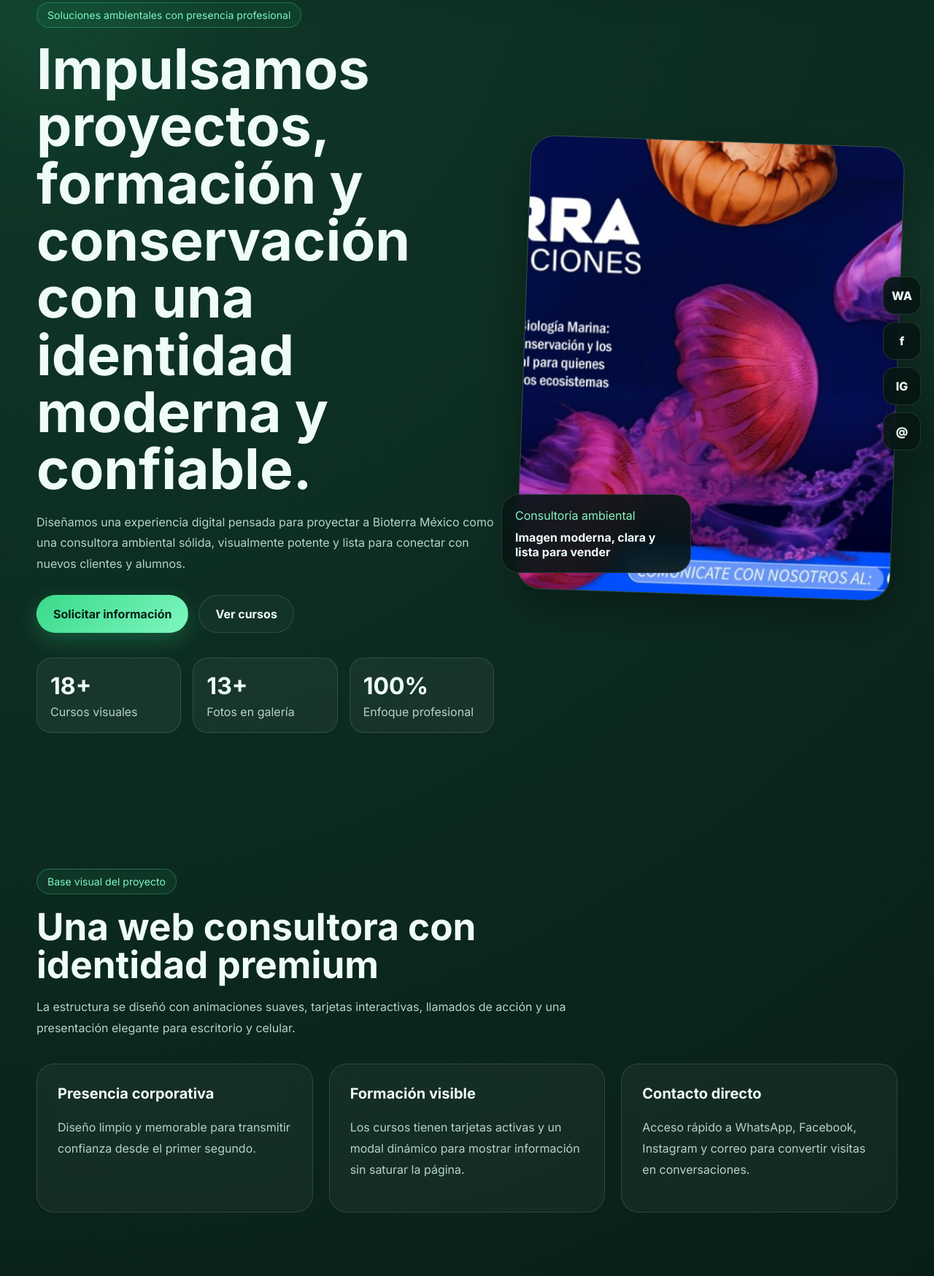
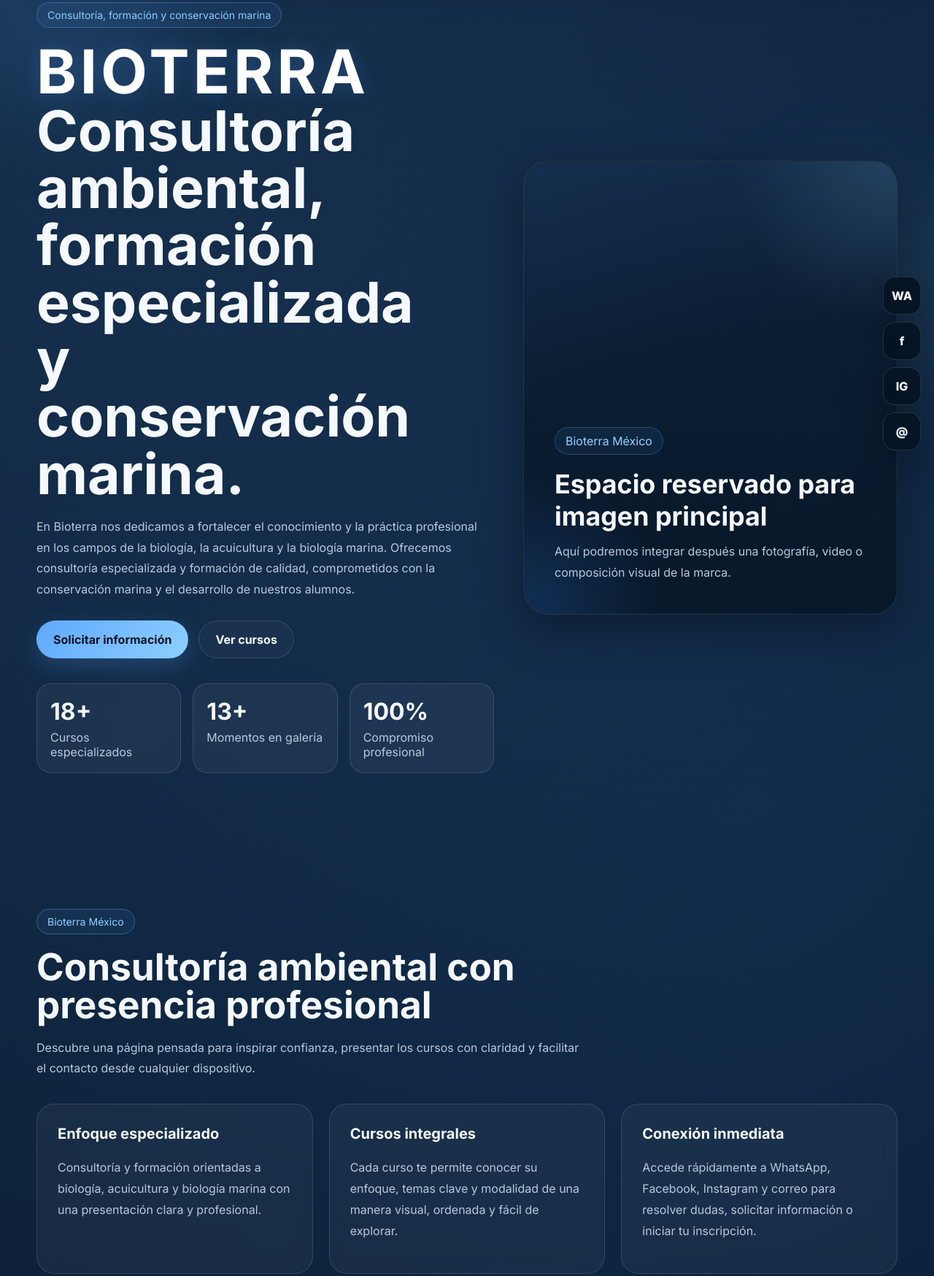
Before and after one commit to teccapitalweb/BIOTERRA, a plain HTML site: page index.html in a window 1280 px wide. Shown: the part 165-1913 px from the top of the page at 73% size. Drawn offline with Linux system fonts and the light colour scheme.

Commit message:
Add files via upload

```diff
--- a/assets/css/styles.css
+++ b/assets/css/styles.css
@@ -1,14 +1,13 @@
-
 :root {
-  --bg: #071714;
-  --bg-soft: #0d211c;
-  --surface: rgba(255,255,255,0.06);
-  --surface-strong: rgba(255,255,255,0.1);
-  --text: #effcf7;
-  --muted: #b8d3c8;
-  --primary: #39d98a;
-  --primary-deep: #16a36a;
-  --accent: #7ef7bf;
+  --bg: #061423;
+  --bg-soft: #0a1d33;
+  --surface: rgba(255,255,255,0.05);
+  --surface-strong: rgba(255,255,255,0.09);
+  --text: #f5f9ff;
+  --muted: #b8c9de;
+  --primary: #5ea8ff;
+  --primary-deep: #2563c9;
+  --accent: #8ed0ff;
   --border: rgba(255,255,255,0.12);
   --shadow: 0 20px 60px rgba(0,0,0,0.35);
   --radius: 24px;
@@ -20,8 +19,9 @@ body {
   margin: 0;
   font-family: 'Inter', sans-serif;
   background:
-    radial-gradient(circle at top left, rgba(57,217,138,0.18), transparent 32%),
-    radial-gradient(circle at bottom right, rgba(126,247,191,0.12), transparent 20%),
+    radial-gradient(circle at top left, rgba(94,168,255,0.17), transparent 30%),
+    radial-gradient(circle at 85% 15%, rgba(45,117,214,0.16), transparent 28%),
+    radial-gradient(circle at bottom right, rgba(142,208,255,0.12), transparent 20%),
     var(--bg);
   color: var(--text);
 }
@@ -33,16 +33,16 @@ img { max-width: 100%; display: block; }
 .ambient-glow {
   position: fixed;
   inset: auto;
-  width: 320px; height: 320px; border-radius: 50%; filter: blur(70px); z-index: -1; opacity: .5;
+  width: 320px; height: 320px; border-radius: 50%; filter: blur(70px); z-index: -1; opacity: .55;
 }
-.ambient-glow-1 { top: 0; left: -80px; background: rgba(57,217,138,.18); }
-.ambient-glow-2 { bottom: 10%; right: -60px; background: rgba(126,247,191,.15); }
+.ambient-glow-1 { top: 0; left: -80px; background: rgba(94,168,255,.22); }
+.ambient-glow-2 { bottom: 10%; right: -60px; background: rgba(142,208,255,.14); }
 
 .header { padding: 18px 0 36px; }
 .navbar {
   display: flex; align-items: center; justify-content: space-between; gap: 20px;
   padding: 16px 18px; position: sticky; top: 16px; z-index: 40;
-  background: rgba(7, 23, 20, 0.78); backdrop-filter: blur(16px);
+  background: rgba(6, 20, 35, 0.82); backdrop-filter: blur(16px);
   border: 1px solid var(--border); border-radius: 22px; box-shadow: var(--shadow);
 }
 .brand { display: flex; gap: 14px; align-items: center; }
@@ -52,7 +52,7 @@ img { max-width: 100%; display: block; }
 .nav-menu { display: flex; align-items: center; gap: 20px; }
 .nav-menu a { color: var(--muted); transition: .25s ease; }
 .nav-menu a:hover, .nav-menu a.active { color: var(--text); }
-.nav-cta { padding: 12px 18px; border-radius: 999px; background: rgba(57,217,138,.16); color: var(--text) !important; border: 1px solid rgba(57,217,138,.38); }
+.nav-cta { padding: 12px 18px; border-radius: 999px; background: rgba(94,168,255,.15); color: var(--text) !important; border: 1px solid rgba(94,168,255,.35); }
 .nav-toggle { display: none; width: 48px; height: 48px; border-radius: 14px; border: 1px solid var(--border); background: transparent; color: white; }
 .nav-toggle span { display: block; width: 20px; height: 2px; background: white; margin: 5px auto; }
 
@@ -62,11 +62,18 @@ img { max-width: 100%; display: block; }
 }
 .eyebrow {
   display: inline-flex; align-items: center; gap: 8px;
-  padding: 8px 14px; border-radius: 999px; border: 1px solid rgba(57,217,138,.35);
-  background: rgba(57,217,138,.08); color: var(--accent); font-size: .88rem; margin-bottom: 18px;
+  padding: 8px 14px; border-radius: 999px; border: 1px solid rgba(94,168,255,.35);
+  background: rgba(94,168,255,.08); color: var(--accent); font-size: .88rem; margin-bottom: 18px;
 }
 .hero h1, .section-heading h2, .about h2, .contact h2 { margin: 0 0 18px; line-height: 1.02; }
-.hero h1 { font-size: clamp(2.8rem, 6vw, 5.3rem); max-width: 12ch; }
+.hero h1 { font-size: clamp(2.9rem, 6vw, 5.6rem); max-width: 11ch; }
+.hero__brand-highlight {
+  display: inline-block;
+  color: #ffffff;
+  font-size: 1.08em;
+  letter-spacing: .06em;
+  text-shadow: 0 0 26px rgba(94,168,255,.22);
+}
 .hero p, .section-heading p, .about p, .contact p, .info-card p, .contact-card span { color: var(--muted); line-height: 1.8; }
 .hero__actions { display: flex; gap: 14px; flex-wrap: wrap; margin-top: 28px; }
 .btn {
@@ -74,7 +81,7 @@ img { max-width: 100%; display: block; }
   padding: 15px 22px; border-radius: 999px; font-weight: 700; transition: .3s ease;
   border: 1px solid transparent;
 }
-.btn--primary { background: linear-gradient(135deg, var(--primary), var(--accent)); color: #072017; box-shadow: 0 10px 30px rgba(57,217,138,.25); }
+.btn--primary { background: linear-gradient(135deg, var(--primary), var(--accent)); color: #061423; box-shadow: 0 10px 30px rgba(94,168,255,.22); }
 .btn--primary:hover { transform: translateY(-2px); }
 .btn--ghost { border-color: var(--border); background: rgba(255,255,255,.03); }
 .btn--ghost:hover { background: rgba(255,255,255,.08); }
@@ -90,14 +97,24 @@ img { max-width: 100%; display: block; }
 .hero__visual { position: relative; }
 .hero-card--main {
   overflow: hidden; border-radius: 34px; border: 1px solid rgba(255,255,255,.12); box-shadow: var(--shadow);
-  transform: rotate(2deg); background: rgba(255,255,255,.04);
+  transform: rotate(0deg); background: linear-gradient(180deg, rgba(10,29,51,.9), rgba(6,20,35,.95));
+  min-height: 620px;
 }
 .hero-card--main img { width: 100%; height: 620px; object-fit: cover; }
-.hero-card--floating {
-  position: absolute; left: -30px; bottom: 30px; max-width: 260px;
-  padding: 18px; border-radius: 24px; background: rgba(7,23,20,.9); border: 1px solid var(--border);
+.hero-card--placeholder { display: flex; align-items: stretch; }
+.hero-placeholder {
+  width: 100%; min-height: 620px; padding: 42px; display: flex; flex-direction: column; justify-content: flex-end;
+  background:
+    linear-gradient(160deg, rgba(94,168,255,0.12), rgba(94,168,255,0.02) 45%),
+    radial-gradient(circle at top right, rgba(142,208,255,0.16), transparent 28%),
+    radial-gradient(circle at bottom left, rgba(45,117,214,0.25), transparent 24%);
 }
-.hero-card--floating span { display: inline-block; color: var(--accent); margin-bottom: 10px; }
+.hero-placeholder__tag {
+  display: inline-flex; width: fit-content; padding: 8px 14px; border-radius: 999px; margin-bottom: 18px;
+  border: 1px solid rgba(94,168,255,.28); background: rgba(94,168,255,.08); color: var(--accent);
+}
+.hero-placeholder strong { font-size: clamp(1.6rem, 2.8vw, 2.6rem); margin-bottom: 12px; }
+.hero-placeholder p { max-width: 30rem; margin: 0; color: var(--muted); }
 
 section { padding: 90px 0; }
 .section-heading { max-width: 760px; margin-bottom: 34px; }
@@ -109,7 +126,7 @@ section { padding: 90px 0; }
   transition: transform .28s ease, border-color .28s ease, background .28s ease, box-shadow .28s ease;
 }
 .info-card:hover, .contact-card:hover, .course-card:hover, .gallery__item:hover, .about__panel:hover {
-  transform: translateY(-8px); border-color: rgba(57,217,138,.5); box-shadow: 0 18px 35px rgba(0,0,0,.18);
+  transform: translateY(-8px); border-color: rgba(94,168,255,.48); box-shadow: 0 18px 35px rgba(0,0,0,.18);
 }
 .info-card h3 { margin-top: 0; font-size: 1.25rem; }
 
@@ -124,7 +141,7 @@ section { padding: 90px 0; }
 .course-card__content { padding: 20px; }
 .course-card__pill {
   display: inline-block; padding: 7px 12px; border-radius: 999px; font-size: .8rem; color: var(--accent);
-  background: rgba(57,217,138,.08); border: 1px solid rgba(57,217,138,.25); margin-bottom: 12px;
+  background: rgba(94,168,255,.08); border: 1px solid rgba(94,168,255,.25); margin-bottom: 12px;
 }
 .course-card h3 { margin: 0 0 10px; font-size: 1.15rem; }
 .course-card p { margin: 0; color: var(--muted); line-height: 1.7; }
@@ -136,8 +153,8 @@ section { padding: 90px 0; }
   padding: 18px 20px; border: 1px solid var(--border); border-radius: 18px; background: rgba(255,255,255,.04);
 }
 .about__badge {
-  display: inline-flex; padding: 8px 14px; border-radius: 999px; background: rgba(126,247,191,.1); color: var(--accent);
-  border: 1px solid rgba(126,247,191,.22); margin-bottom: 20px;
+  display: inline-flex; padding: 8px 14px; border-radius: 999px; background: rgba(94,168,255,.1); color: var(--accent);
+  border: 1px solid rgba(94,168,255,.22); margin-bottom: 20px;
 }
 
 .gallery__grid { display: grid; grid-template-columns: repeat(4, minmax(0, 1fr)); gap: 18px; }
@@ -165,9 +182,9 @@ section { padding: 90px 0; }
 }
 .floating-socials a {
   width: 52px; height: 52px; border-radius: 16px; display: grid; place-items: center; font-weight: 800;
-  background: rgba(7,23,20,.92); color: var(--text); border: 1px solid var(--border); box-shadow: var(--shadow);
+  background: rgba(6,20,35,.92); color: var(--text); border: 1px solid var(--border); box-shadow: var(--shadow);
 }
-.floating-socials a:hover { transform: translateY(-4px); border-color: rgba(57,217,138,.5); }
+.floating-socials a:hover { transform: translateY(-4px); border-color: rgba(94,168,255,.48); }
 
 .modal, .lightbox {
   position: fixed; inset: 0; display: none; place-items: center; padding: 20px; z-index: 80;
@@ -178,7 +195,7 @@ section { padding: 90px 0; }
 }
 .modal__dialog, .lightbox__content {
   position: relative; z-index: 1; width: min(980px, 100%); border: 1px solid var(--border); border-radius: 30px;
-  overflow: hidden; background: #0b1f1a; box-shadow: var(--shadow);
+  overflow: hidden; background: #0a1d33; box-shadow: var(--shadow);
 }
 .modal__dialog { display: grid; grid-template-columns: .9fr 1.1fr; }
 .modal__image-wrap img { width: 100%; height: 100%; object-fit: cover; min-height: 100%; }
@@ -205,8 +222,7 @@ section { padding: 90px 0; }
 @media (max-width: 1080px) {
   .hero, .about, .contact__wrapper, .modal__dialog { grid-template-columns: 1fr; }
   .hero__visual { order: -1; }
-  .hero-card--main img { height: 460px; }
-  .hero-card--floating { left: 18px; bottom: 18px; }
+  .hero-card--main img, .hero-card--main, .hero-placeholder { min-height: 460px; height: 460px; }
   .services__grid, .courses__grid, .gallery__grid, .contact__cards { grid-template-columns: repeat(2, minmax(0, 1fr)); }
 }
 @media (max-width: 760px) {
@@ -215,7 +231,7 @@ section { padding: 90px 0; }
   .nav-toggle { display: block; }
   .nav-menu {
     position: absolute; top: calc(100% + 10px); left: 0; right: 0; flex-direction: column; align-items: stretch;
-    background: rgba(7,23,20,.96); padding: 16px; border-radius: 20px; border: 1px solid var(--border); display: none;
+    background: rgba(6,20,35,.96); padding: 16px; border-radius: 20px; border: 1px solid var(--border); display: none;
   }
   .nav-menu.is-open { display: flex; }
   .hero { min-height: auto; padding: 34px 0 18px; }
@@ -226,4 +242,5 @@ section { padding: 90px 0; }
   .floating-socials a { width: 48px; height: 48px; border-radius: 14px; }
   .footer__content { flex-direction: column; align-items: flex-start; }
   .modal__content { padding: 24px; }
+  .hero-placeholder { padding: 28px; }
 }
--- a/index.html
+++ b/index.html
@@ -37,9 +37,9 @@
 
     <section class="hero container">
       <div class="hero__content reveal">
-        <span class="eyebrow">Soluciones ambientales con presencia profesional</span>
-        <h1>Impulsamos proyectos, formación y conservación con una identidad moderna y confiable.</h1>
-        <p>Diseñamos una experiencia digital pensada para proyectar a Bioterra México como una consultora ambiental sólida, visualmente potente y lista para conectar con nuevos clientes y alumnos.</p>
+        <span class="eyebrow">Consultoría, formación y conservación marina</span>
+        <h1><span class="hero__brand-highlight">BIOTERRA</span><br>Consultoría ambiental, formación especializada y conservación marina.</h1>
+        <p>En Bioterra nos dedicamos a fortalecer el conocimiento y la práctica profesional en los campos de la biología, la acuicultura y la biología marina. Ofrecemos consultoría especializada y formación de calidad, comprometidos con la conservación marina y el desarrollo de nuestros alumnos.</p>
         <div class="hero__actions">
           <a href="https://wa.me/522361236846?text=Hola%20Bioterra%20M%C3%A9xico,%20quiero%20informaci%C3%B3n%20sobre%20sus%20servicios%20y%20cursos." target="_blank" rel="noopener" class="btn btn--primary">Solicitar información</a>
           <a href="#cursos" class="btn btn--ghost">Ver cursos</a>
@@ -47,25 +47,25 @@
         <div class="hero__stats">
           <article>
             <strong data-counter="18">0</strong>
-            <span>Cursos visuales</span>
+            <span>Cursos especializados</span>
           </article>
           <article>
             <strong data-counter="13">0</strong>
-            <span>Fotos en galería</span>
+            <span>Momentos en galería</span>
           </article>
           <article>
             <strong data-counter="100">0</strong>
-            <span>Enfoque profesional</span>
+            <span>Compromiso profesional</span>
           </article>
         </div>
       </div>
       <div class="hero__visual reveal reveal-delay">
-        <div class="hero-card hero-card--main">
-          <img src="assets/images/brand/hero-banner.jpg" alt="Banner Bioterra México" />
-        </div>
-        <div class="hero-card hero-card--floating">
-          <span>Consultoría ambiental</span>
-          <strong>Imagen moderna, clara y lista para vender</strong>
+        <div class="hero-card hero-card--main hero-card--placeholder" aria-label="Espacio reservado para imagen principal">
+          <div class="hero-placeholder">
+            <span class="hero-placeholder__tag">Bioterra México</span>
+            <strong>Espacio reservado para imagen principal</strong>
+            <p>Aquí podremos integrar después una fotografía, video o composición visual de la marca.</p>
+          </div>
         </div>
       </div>
     </section>
@@ -74,22 +74,22 @@
   <main>
     <section class="services container reveal">
       <div class="section-heading">
-        <span class="eyebrow">Base visual del proyecto</span>
-        <h2>Una web consultora con identidad premium</h2>
-        <p>La estructura se diseñó con animaciones suaves, tarjetas interactivas, llamados de acción y una presentación elegante para escritorio y celular.</p>
+        <span class="eyebrow">Bioterra México</span>
+        <h2>Consultoría ambiental con presencia profesional</h2>
+        <p>Descubre una página pensada para inspirar confianza, presentar los cursos con claridad y facilitar el contacto desde cualquier dispositivo.</p>
       </div>
       <div class="services__grid">
         <article class="info-card">
-          <h3>Presencia corporativa</h3>
-          <p>Diseño limpio y memorable para transmitir confianza desde el primer segundo.</p>
+          <h3>Enfoque especializado</h3>
+          <p>Consultoría y formación orientadas a biología, acuicultura y biología marina con una presentación clara y profesional.</p>
         </article>
         <article class="info-card">
-          <h3>Formación visible</h3>
-          <p>Los cursos tienen tarjetas activas y un modal dinámico para mostrar información sin saturar la página.</p>
+          <h3>Cursos integrales</h3>
+          <p>Cada curso te permite conocer su enfoque, temas clave y modalidad de una manera visual, ordenada y fácil de explorar.</p>
         </article>
         <article class="info-card">
-          <h3>Contacto directo</h3>
-          <p>Acceso rápido a WhatsApp, Facebook, Instagram y correo para convertir visitas en conversaciones.</p>
+          <h3>Conexión inmediata</h3>
+          <p>Accede rápidamente a WhatsApp, Facebook, Instagram y correo para resolver dudas, solicitar información o iniciar tu inscripción.</p>
         </article>
       </div>
     </section>
@@ -98,8 +98,8 @@
       <div class="container">
         <div class="section-heading reveal">
           <span class="eyebrow">Cursos</span>
-          <h2>Capacitación ambiental y científica</h2>
-          <p>Explora la oferta visual de Bioterra México. Cada curso abre un modal con descripción, temas clave y acceso directo a contacto.</p>
+          <h2>Cursos de biología, acuicultura y biología marina</h2>
+          <p>Nuestros cursos están diseñados para proporcionarte una formación integral sobre vida acuática, conservación y procesos biológicos en ecosistemas marinos y acuáticos.</p>
         </div>
         <div class="courses__grid" id="coursesGrid"></div>
       </div>
@@ -108,19 +108,19 @@
     <section class="about container" id="nosotros">
       <div class="about__content reveal">
         <span class="eyebrow">¿Quiénes somos?</span>
-        <h2>Bioterra México une consultoría ambiental, educación y vinculación profesional.</h2>
-        <p>Presentamos a la marca como una consultora ambiental enfocada en formación especializada, conservación, sostenibilidad y acompañamiento técnico. La propuesta visual comunica seriedad, modernidad y cercanía.</p>
+        <h2>¿Qué hacemos en Bioterra?</h2>
+        <p>En Bioterra nos dedicamos a fortalecer el conocimiento y la práctica profesional en los campos de la biología, la acuicultura y la biología marina. Ofrecemos consultoría especializada y formación de calidad, comprometidos con la conservación marina y el desarrollo de nuestros alumnos. Nuestro objetivo es capacitar a los futuros profesionales para que puedan contribuir significativamente a la protección de los ecosistemas marinos y acuáticos.</p>
         <div class="about__list">
-          <div class="about__item">Diseño estratégico para captar clientes y alumnos</div>
-          <div class="about__item">Sección de cursos con navegación intuitiva</div>
-          <div class="about__item">Galería profesional para reforzar credibilidad</div>
-          <div class="about__item">Experiencia responsive optimizada para móvil</div>
+          <div class="about__item">Consultoría especializada en biología, acuicultura y biología marina</div>
+          <div class="about__item">Formación de calidad con enfoque práctico y profesional</div>
+          <div class="about__item">Compromiso con la conservación marina y el manejo sostenible</div>
+          <div class="about__item">Acompañamiento cercano para impulsar tu desarrollo profesional</div>
         </div>
       </div>
       <div class="about__panel reveal reveal-delay">
         <div class="about__badge">Bioterra México</div>
-        <h3>Consultora ambiental con enfoque actual</h3>
-        <p>La base quedó lista para seguir creciendo con más servicios, testimonios, formularios o detalles de cursos cuando tú lo decidas.</p>
+        <h3>¿De qué tratan nuestros cursos?</h3>
+        <p>Nuestros cursos están diseñados para proporcionarte una formación integral en biología, acuicultura y biología marina. A lo largo de ellos, aprenderás sobre la vida acuática, su conservación y los procesos biológicos que ocurren en los ecosistemas acuáticos. Estos cursos son ideales para quienes buscan desarrollar una carrera enfocada en la protección y manejo sostenible de los ecosistemas marinos y acuáticos.</p>
       </div>
     </section>
 
@@ -128,8 +128,8 @@
       <div class="container">
         <div class="section-heading reveal">
           <span class="eyebrow">Galería</span>
-          <h2>Experiencias, actividades y presencia visual</h2>
-          <p>Una galería dinámica para mostrar la parte humana, académica y profesional de la consultora.</p>
+          <h2>Galería Bioterra México</h2>
+          <p>Conoce parte de nuestras actividades, experiencias formativas y momentos que reflejan el trabajo de Bioterra México.</p>
         </div>
         <div class="gallery__grid" id="galleryGrid">
           <button class="gallery__item reveal"><img src="assets/images/gallery/gallery-01.jpg" alt="Galería Bioterra 1"></button>
@@ -148,8 +148,8 @@
       <div class="container contact__wrapper reveal">
         <div>
           <span class="eyebrow">Contacto</span>
-          <h2>Conecta con Bioterra México</h2>
-          <p>La web integra accesos directos a los canales principales para facilitar cotizaciones, dudas y procesos de inscripción.</p>
+          <h2>Contacto</h2>
+          <p>Estamos listos para brindarte información sobre consultoría, cursos y próximos programas de formación.</p>
         </div>
         <div class="contact__cards">
           <a href="https://wa.me/522361236846?text=Hola%20Bioterra%20M%C3%A9xico,%20quiero%20informaci%C3%B3n." target="_blank" rel="noopener" class="contact-card">
```
